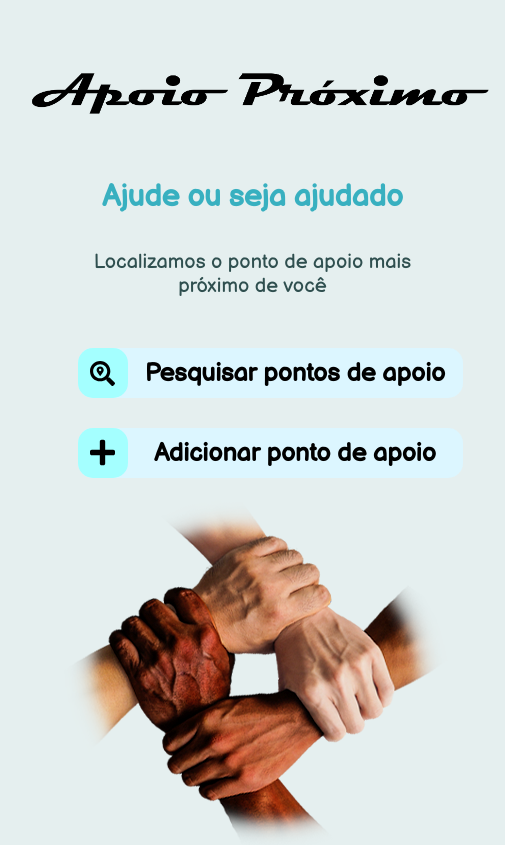
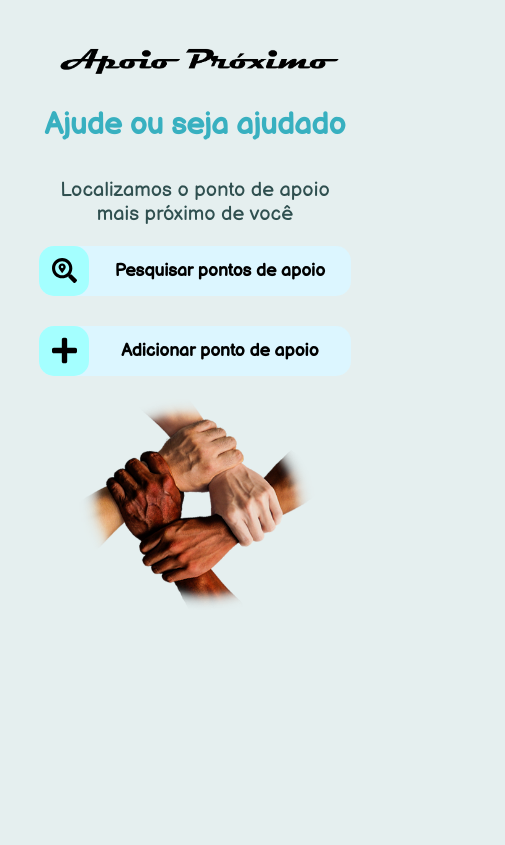
Before and after one commit to vitorgreco/apoio-proximo, a website: page src/html/index.html in a window 390 px wide. Shown: the whole page, 505 px wide, since content can reach past the window. Drawn offline with nearby package versions, Linux system fonts and the light colour scheme; files that its build step writes are made by us from their sources.

Commit message:
fix responsiveness

```diff
--- a/public/css/home.css
+++ b/public/css/home.css
@@ -13,6 +13,10 @@
 
 #page-home .logo {
     margin: 10px;
+}
+
+#page-home .logo img {
+  width: 480px;
 }
 
 #page-home header h2 {
--- a/public/css/main.css
+++ b/public/css/main.css
@@ -20,6 +20,7 @@ html {font-family: 'Balsamiq Sans', cursive;}
 body{
     background: #0564641a;
     -webkit-font-smoothing: antialiased;
+    width: 100%;
 }
 
 a {
--- a/public/css/responsive.css
+++ b/public/css/responsive.css
@@ -1,4 +1,14 @@
-@media (max-width: 738px) {
+@media (max-width: 768px) {
+
+    #page-home {
+      display: flex;
+      justify-content: center;
+      align-items: center;
+    }
+
+    #page-home header h2 {
+      padding-top: unset;
+    }
 
     #page-home .img {
         position: initial;
@@ -7,8 +17,13 @@
         margin-top: 20px;
     }
 
+    #page-home .img img{
+      width: 100%;
+    }
+
     #page-home header {
-        margin-top: auto;
+      margin-top: auto;
+      width: unset;
     }
 
     #page-home .logo {
@@ -16,8 +31,12 @@
         justify-content: center;
     }
 
+    #page-home .logo img {
+      width: 100%;
+    }
+
     #page-home .content {
-        width: max-content;
+        width: 80%;
         display: block;
         align-items: center;
         text-align: center;
@@ -38,6 +57,29 @@
 
     #page-home .button {
         justify-content: center;
+        width: 100%;
+        margin-top: 20px;
+        grid-template-columns: 100%;
+    }
+
+    #page-home .button .search {
+      width: 100%;
+    }
+
+    #page-home .search a {
+      width: 100%;
+    }
+
+    #page-home .search a strong {
+      font-size: 0.7em;
+    }
+
+    #page-home .add a strong {
+      font-size: 0.7em;
+    }
+
+    #page-home .add a {
+      width: 100%;
     }
 
     #page-create-point header {
--- a/src/html/index.html
+++ b/src/html/index.html
@@ -12,7 +12,7 @@
     <div class="content">
 
         <div class="logo">
-            <img src="/styles/logo apoio proximo2.png" width= 480px alt="Serviço amigo, logomarca">
+            <img src="/styles/logo apoio proximo2.png" alt="Serviço amigo, logomarca">
         </div>
 
         <header>
```
